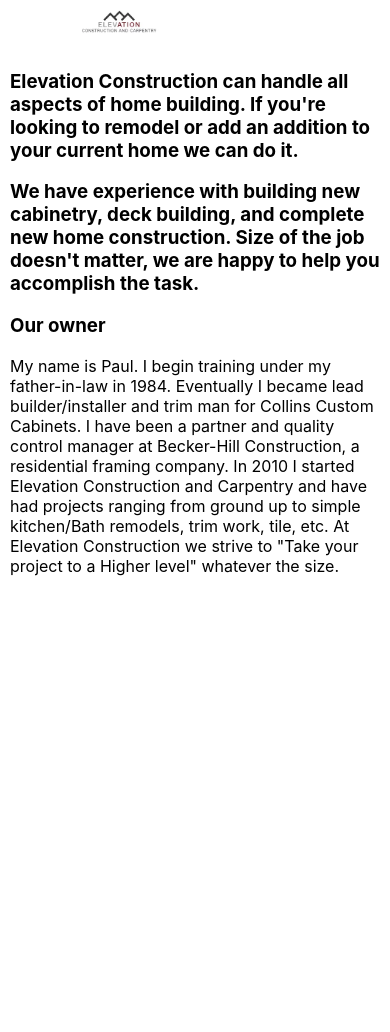
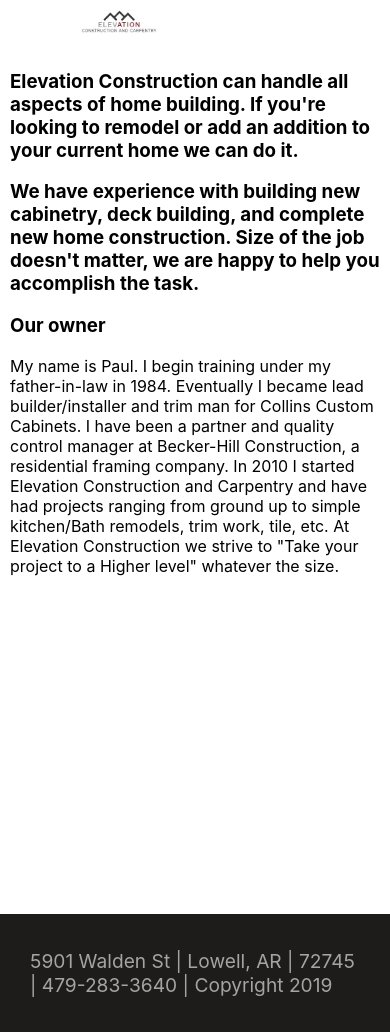
Before and after one commit to derikhill/react-practice, a React (Create React App) app: page /about in a window 390 px wide. Before the commit the page ends 914 px from the top, so only its background shows below. Built offline with nearby package versions, Linux system fonts and the light colour scheme.

Commit message:
Footer and various css

```diff
--- a/public/index.html
+++ b/public/index.html
@@ -6,7 +6,7 @@
     <meta name="viewport" content="width=device-width, initial-scale=1" />
     <meta name="theme-color" content="#000000" />
     <link rel="manifest" href="%PUBLIC_URL%/manifest.json" />
-    <title>Elevation Construction</title>
+    <title>Elevation Construction and Carpentry</title>
   </head>
   <body>
     <noscript>You need to enable JavaScript to run this app.</noscript>
--- a/src/components/About.js
+++ b/src/components/About.js
@@ -1,7 +1,8 @@
 import React from 'react';
 import Toolbar from './Toolbar/Toolbar';
 import SideDrawer from './SideDrawer/SideDrawer';
-import Backdrop from './Backdrop/Backdrop'
+import Backdrop from './Backdrop/Backdrop';
+import Footer from './Footer/Footer';
 
 class About extends React.Component {
     state = {
@@ -47,6 +48,7 @@
                         </p>
                     </div>
                 </div>
+                <Footer />
             </div>
         )
     }
--- a/src/components/App.js
+++ b/src/components/App.js
@@ -4,8 +4,8 @@
 import { Link } from 'react-router-dom';
 import Toolbar from './Toolbar/Toolbar';
 import SideDrawer from './SideDrawer/SideDrawer';
-import Backdrop from './Backdrop/Backdrop'
-// import backdrop from './Backdrop/Backdrop';
+import Backdrop from './Backdrop/Backdrop';
+import Footer from './Footer/Footer';
 
 const styles = {
   imageContainer: {
@@ -63,6 +63,7 @@
           </div>
           <button className="checkUsOut"><Link to="/Contact">See What We Can Do For You</Link></button>
         </div>
+        <Footer />
       </div>
     )
   }
--- a/src/components/Contact.js
+++ b/src/components/Contact.js
@@ -2,6 +2,7 @@
 import Toolbar from './Toolbar/Toolbar';
 import SideDrawer from './SideDrawer/SideDrawer';
 import Backdrop from './Backdrop/Backdrop';
+import Footer from './Footer/Footer';
 import axios from 'axios';
 
 const API_PATH = 'http://localhost:3000/react-practice/api/contact.php';
@@ -93,6 +94,7 @@
                         </div>
                     </form>
                 </div>
+                <Footer />
             </div>
         )
     }
--- /dev/null
+++ b/src/components/Footer/Footer.js
@@ -0,0 +1,13 @@
+import React from 'react';
+// import { Link } from 'react-router-dom';
+import './Footer.scss';
+
+const Footer = props => {
+    return (
+        <footer>
+            <p>5901 Walden St | Lowell, AR | 72745 | 479-283-3640 | Copyright 2019</p>
+        </footer>
+    )
+}
+
+export default Footer;
--- /dev/null
+++ b/src/components/Footer/Footer.scss
@@ -0,0 +1,21 @@
+footer {
+    background: #1E1C1A;
+    display: flex;
+    flex-direction: row;
+    align-content: center;
+    justify-content: center;
+
+    p {
+        color: #A5A4A3;
+        font-size: 1.2rem;
+        padding: 1rem;
+    }
+}
+
+@media (max-width: 414px) {
+    footer {
+        p {
+            max-width: 330px;
+        }
+    }
+}
--- a/src/css/App.scss
+++ b/src/css/App.scss
@@ -1,5 +1,6 @@
 .hero-image {
   display: flex;
+  justify-content: space-around;
   min-height: 100vh;
   align-items: center;
   font-size: calc(10px + 2vmin);
@@ -48,6 +49,7 @@
     flex-direction: column;
     justify-content: center;
     padding: 1rem;
+    margin-bottom: 2rem;
 
     button {
       margin: 1rem 0
```
